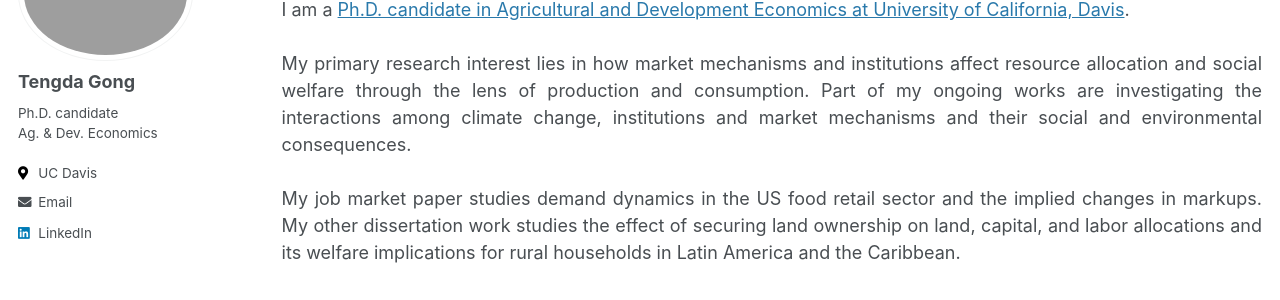
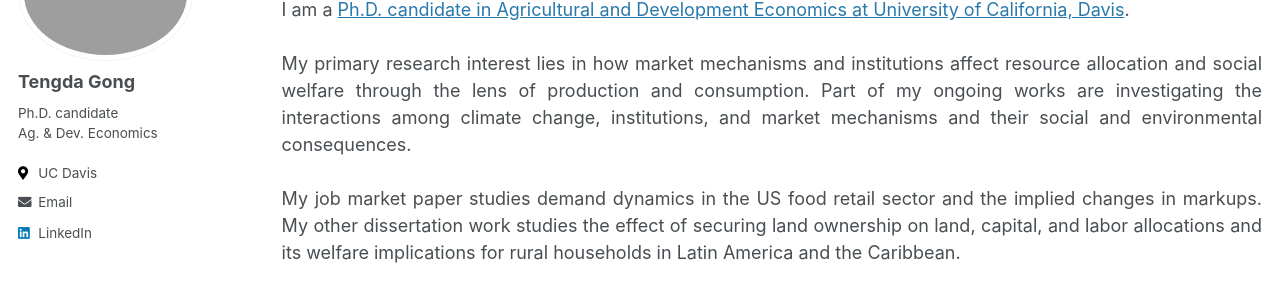
Before and after one commit to tendakung/tendakung.github.io, a Jekyll site: the page built from _pages/about.md, in a window 1280 px wide. Shown: the part 191-491 px from the top of the page. Built offline with Jekyll 4.4.1, drawn with Linux system fonts in a browser that asks for light colours.

```diff
--- a/_pages/about.md
+++ b/_pages/about.md
@@ -11,7 +11,7 @@ redirect_from:
 I am a [Ph.D. candidate in Agricultural and Development Economics at University of California, Davis](https://are.ucdavis.edu/people/grad-students/phd/tengda-gong/).
 <br>
 <br>
-My primary research interest lies in how market mechanisms and institutions affect resource allocation and social welfare through the lens of production and consumption. Part of my ongoing works are investigating the interactions among climate change, institutions and market mechanisms and their social and environmental consequences.
+My primary research interest lies in how market mechanisms and institutions affect resource allocation and social welfare through the lens of production and consumption. Part of my ongoing works are investigating the interactions among climate change, institutions, and market mechanisms and their social and environmental consequences.
 <br>
 <br>
 My job market paper studies demand dynamics in the US food retail sector and the implied changes in markups. My other dissertation work studies the effect of securing land ownership on land, capital, and labor allocations and its welfare implications for rural households in Latin America and the Caribbean.
```
